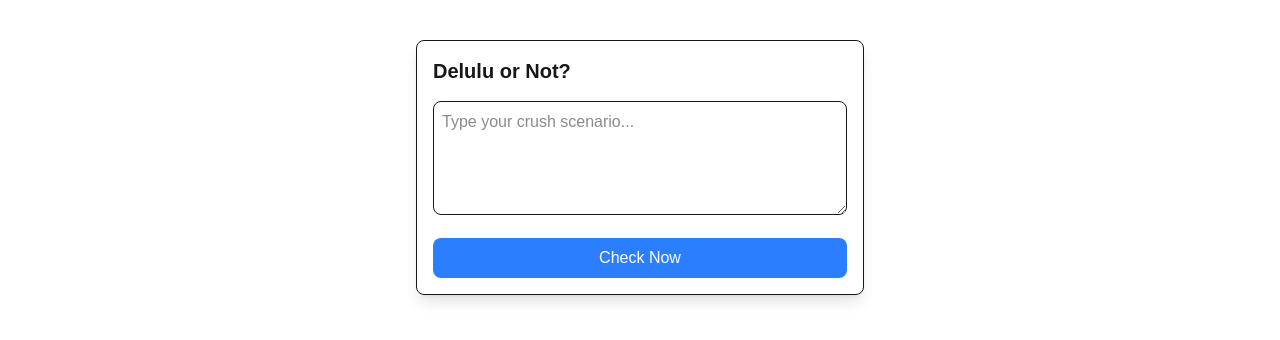
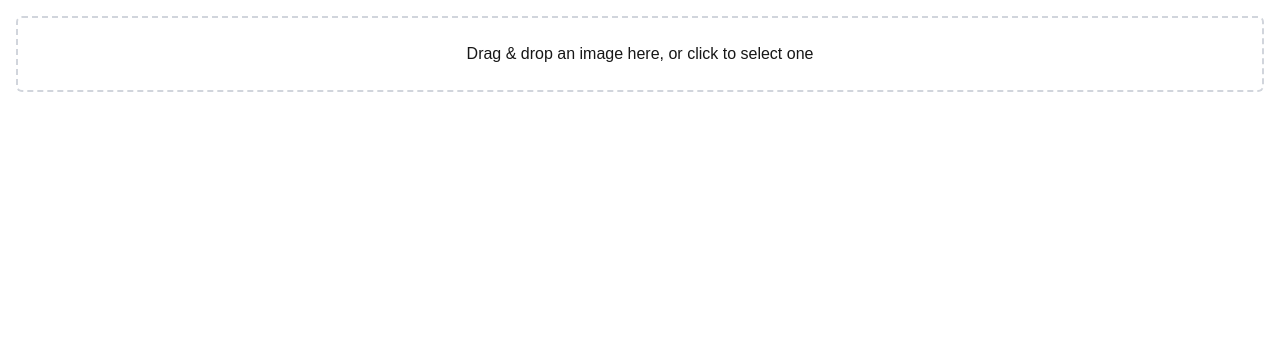
Before and after one commit to anushatomar13/delulu-ai, a Next.js app: page / in a window 1280 px wide. Shown: the top 340 px of the page. Built offline with nearby package versions, Linux system fonts and the light colour scheme.

Commit message:
Image upload feature + OCR implementation

```diff
--- /dev/null
+++ b/src/app/components/ImageUploader.tsx
@@ -0,0 +1,88 @@
+"use client";
+import { useCallback, useState } from 'react';
+import { useDropzone } from 'react-dropzone';
+import { createWorker } from 'tesseract.js';
+import type { Worker } from 'tesseract.js';
+
+export default function ImageUploader() {
+  const [image, setImage] = useState<string | null>(null);
+  const [text, setText] = useState<string>('');
+  const [isProcessing, setIsProcessing] = useState(false);
+
+  const onDrop = useCallback(async (acceptedFiles: File[]) => {
+    if (acceptedFiles.length === 0) return;
+
+    const file = acceptedFiles[0];
+    const imageUrl = URL.createObjectURL(file);
+    setImage(imageUrl);
+    setText('');
+
+    processImage(imageUrl);
+  }, []);
+
+  const processImage = async (imageUrl: string) => {
+    setIsProcessing(true);
+
+    let worker: Worker | null = null;
+
+    try {
+      worker = await createWorker('eng');
+
+      const result = await worker.recognize(imageUrl);
+
+      setText(result.data.text);
+    } catch (error) {
+      console.error('Error during OCR:', error);
+      setText('Error processing image');
+    } finally {
+      if (worker) {
+        await worker.terminate();
+      }
+      setIsProcessing(false);
+    }
+  };
+
+  const { getRootProps, getInputProps } = useDropzone({
+    onDrop,
+    accept: {
+      'image/*': ['.png', '.jpg', '.jpeg', '.gif', '.bmp']
+    },
+    maxFiles: 1
+  });
+
+  return (
+    <div className="container mx-auto p-4">
+      <div
+        {...getRootProps()}
+        className="border-2 border-dashed border-gray-300 p-6 rounded-md text-center cursor-pointer hover:border-gray-500"
+      >
+        <input {...getInputProps()} />
+        <p>Drag & drop an image here, or click to select one</p>
+      </div>
+
+      {image && (
+        <div className="mt-4">
+          <div className="mb-4">
+            <h3 className="text-lg font-semibold">Uploaded Image:</h3>
+            <img
+              src={image}
+              alt="Uploaded preview"
+              className="mt-2 max-w-full h-auto max-h-96 rounded-md"
+            />
+          </div>
+
+          <div>
+            <h3 className="text-lg font-semibold">Extracted Text:</h3>
+            {isProcessing ? (
+              <p className="mt-2">Processing...</p>
+            ) : (
+              <pre className="mt-2 p-4 bg-gray-100 rounded-md whitespace-pre-wrap">
+                {text || 'No text extracted'}
+              </pre>
+            )}
+          </div>
+        </div>
+      )}
+    </div>
+  );
+}
--- a/src/app/page.tsx
+++ b/src/app/page.tsx
@@ -1,9 +1,9 @@
-import CrushScenarioForm from "./components/ScenarioForm";
+import ImageUploader from "./components/ImageUploader";
 
 export default function Home() {
   return (
     <div className="bg-black-500">
-      <CrushScenarioForm/>
+      <ImageUploader/>
     </div>
   );
 }
```
Also changed, not shown: package.json (+6 -1 lines), 1 other file (tests, documents, lock files or other folders).
